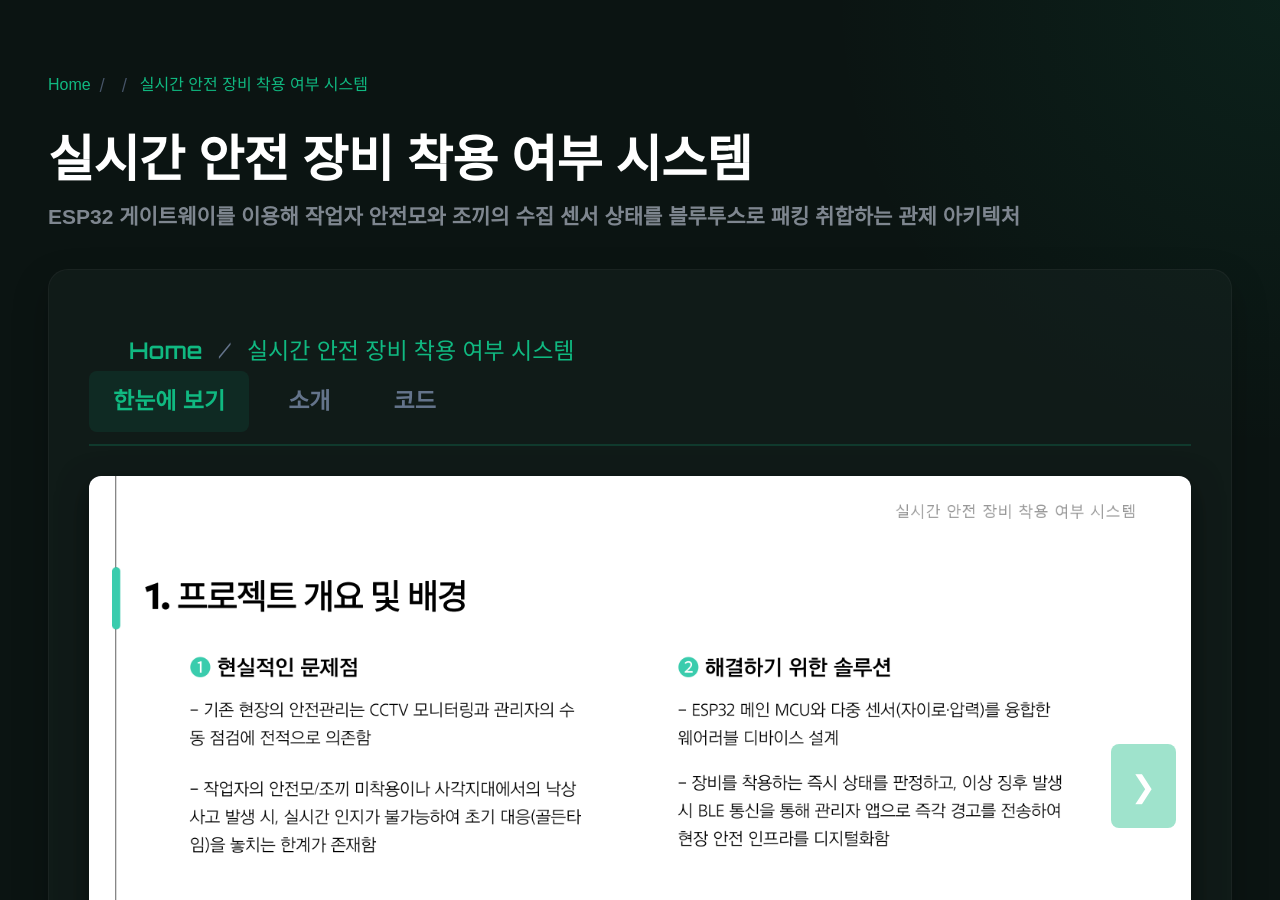
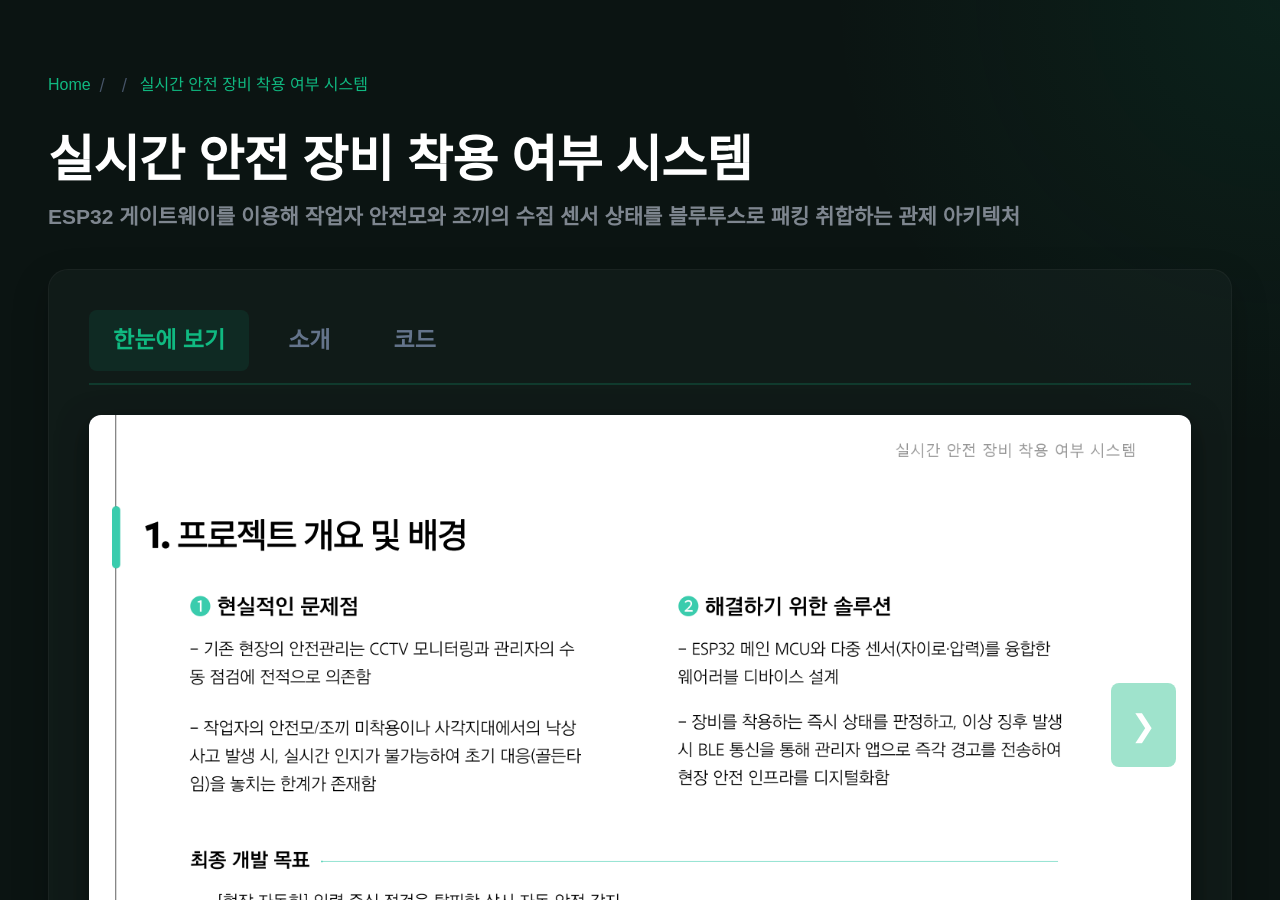
Before and after one commit to eunji021/eunji021.github.io, a Jekyll site: the page built from safety-equipment-system.md, in a window 1280 px wide and 900 px high. Built offline with Jekyll 4.4.1, drawn with Linux system fonts in a browser that asks for light colours; nearby versions of some CDN libraries; some web fonts are replaced; comment, search, counter and statistics services are not loaded.

Commit message:
글자 빼기

```diff
--- a/safety-equipment-system.md
+++ b/safety-equipment-system.md
@@ -166,11 +166,6 @@ short-description: "ESP32 게이트웨이를 이용해 작업자 안전모와
 <div class="project-tabs-container">
   <!-- 상단 탭 메뉴 -->
 
-<div style="padding: 20px 40px 0 40px; max-width: 1400px; margin: 0 auto; font-size: 1.15rem; font-family: 'Orbitron', 'Pretendard', sans-serif;">
-  <a href="{{ site.baseurl }}/" style="color: #10B981; text-decoration: none; font-weight: 600;">Home</a>
-  <span style="color: #64748b; margin: 0 10px;">/</span>
-  <span style="color: #10B981;">실시간 안전 장비 착용 여부 시스템</span>
-</div>
 
   <div class="tabs-nav">
     <button class="tab-btn active" data-target="tab-ppt">한눈에 보기</button>
```
Also changed, not shown: fire-evacuation-system.md (+0 -5 lines).
